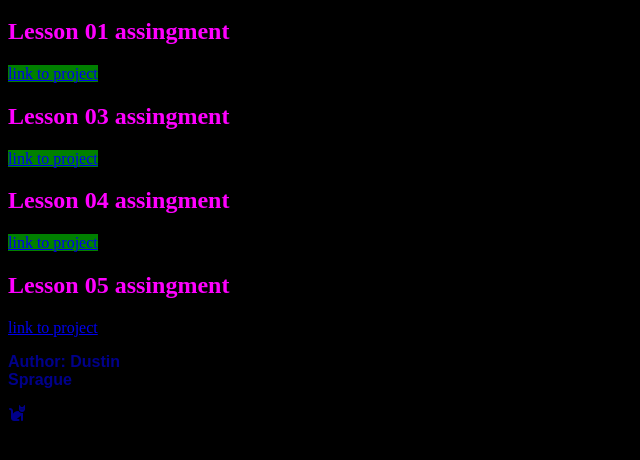
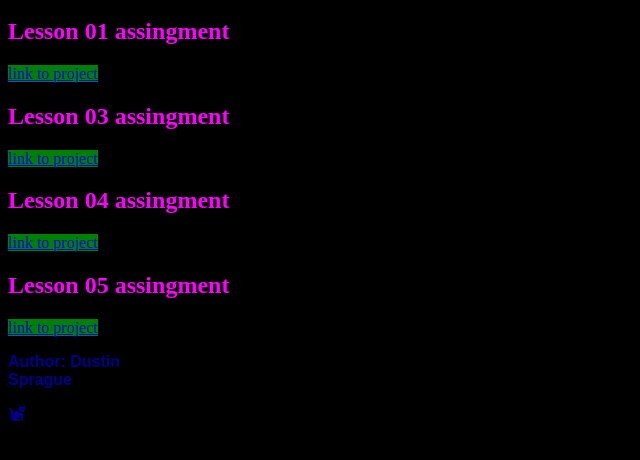
Before and after one commit to DustinSprague/portfolio, a plain HTML site: page index.html in a window 1280 px wide. Shown: the part 100-560 px from the top of the page, without its empty margins (0-640 px from the left). Drawn offline with Linux system fonts and the light colour scheme.

Commit message:
Add files via upload

```diff
--- a/index.html
+++ b/index.html
@@ -29,7 +29,7 @@
     </article>
     <article>
       <h2 class="magenta-text">Lesson 05 assingment</h2>
-      <a href="#">link to project</a>
+      <a href="https://github.com/DustinSprague/portfolio/blob/master/styles/fontsstylesheet.css">link to project</a>
     </article>
     <footer>
       <p class="important">Author: Dustin Sprague</p>
--- a/styles/stylesheet.css
+++ b/styles/stylesheet.css
@@ -26,7 +26,7 @@ a[href="https://github.com/DustinSprague/portfolio"] {
 a[href="https://github.com/DustinSprague/match-the-mockup"] {
   background-color: green;
 }
-a[href=""] {
+a[href="https://github.com/DustinSprague/portfolio/blob/master/styles/fontsstylesheet.css"] {
   background-color: green;
 }
 h2 {
```
